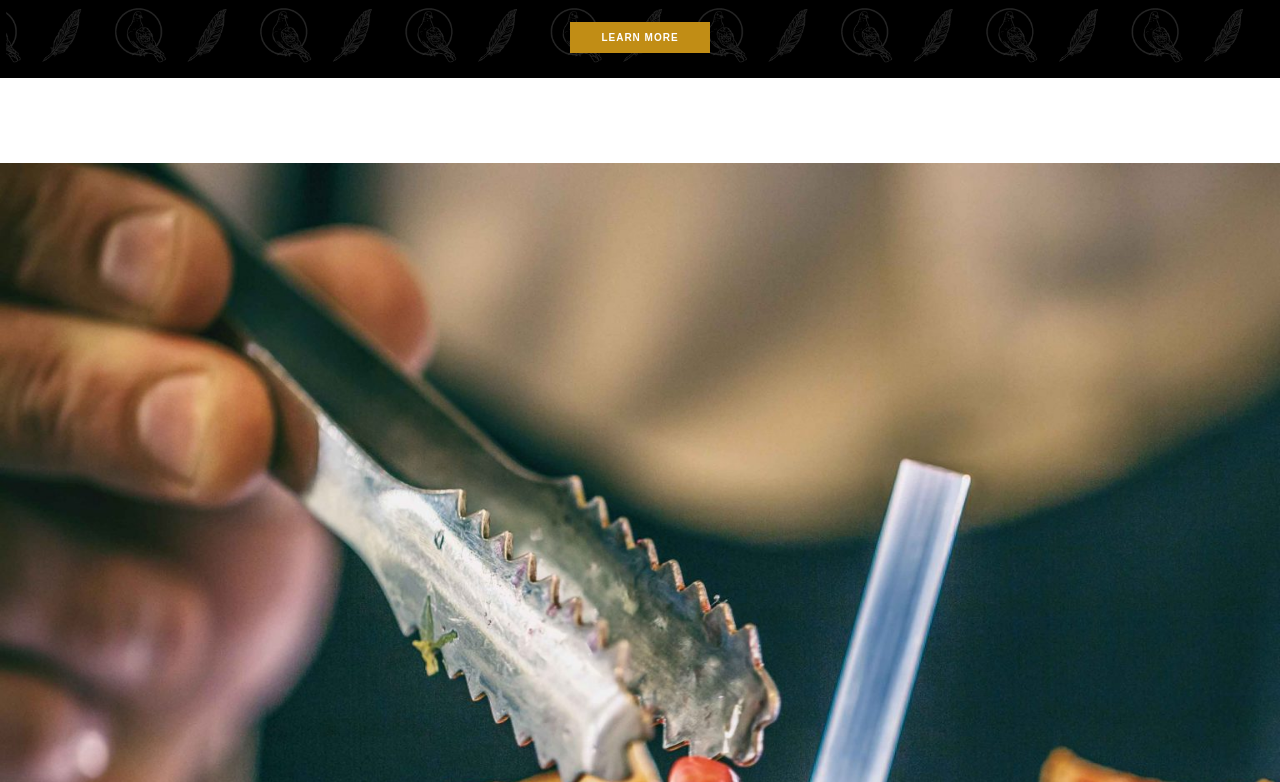
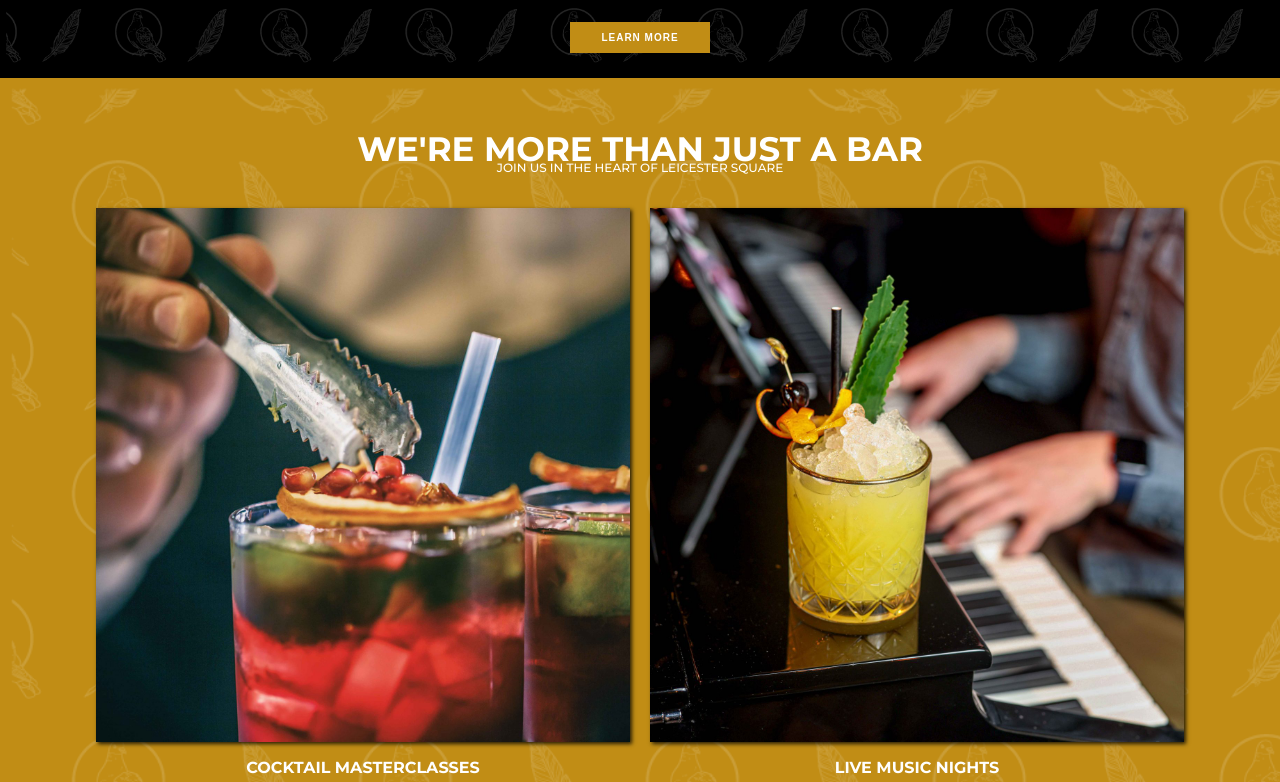
Before and after one commit to The-BoxHead-Guy/local-club-clone, a plain HTML site: page index.html in a window 1280 px wide. Shown: the part 1838-2620 px from the top of the page. Drawn offline with Linux system fonts and the light colour scheme.

Commit message:
Style: Update style of demo-section

```diff
--- a/resources/css/index.css
+++ b/resources/css/index.css
@@ -336,3 +336,64 @@ button.btn {
     font-weight: 600;
   }
 }
+
+.demo {
+  width: 100%;
+  background-color: var(--gb-col-secondary);
+  background-image: var(--img-logo-patterns);
+  background-size: cover;
+  display: flex;
+  flex-flow: column nowrap;
+  align-items: center;
+  text-align: center;
+  padding: 3rem 0;
+
+  & h3 {
+    font-size: var(--fs-medium);
+    margin-bottom: 0.5rem;
+    text-transform: uppercase;
+  }
+
+  & p {
+    font-size: 1.2rem;
+    font-weight: 450;
+    margin: 0;
+    width: 100%;
+  }
+
+  & .demo__header {
+    width: 100%;
+    height: 10rem;
+    text-align: center;
+    display: flex;
+    flex-direction: column;
+    justify-content: center;
+    align-items: center;
+    line-height: 0;
+    text-transform: uppercase;
+    gap: 1.4rem;
+  }
+
+  & .demo__container {
+    display: grid;
+    grid-template-columns: 1fr 1fr;
+    gap: 2rem;
+    width: 85%;
+
+    & .demo__card {
+      display: flex;
+      flex-direction: column;
+      gap: 1.75rem;
+
+      & img {
+        box-shadow: 2px 2px 4px rgba(0, 0, 0, 0.8);
+      }
+
+      & h3 {
+        line-height: 1;
+        font-weight: 700;
+        font-size: 16px;
+      }
+    }
+  }
+}
```
